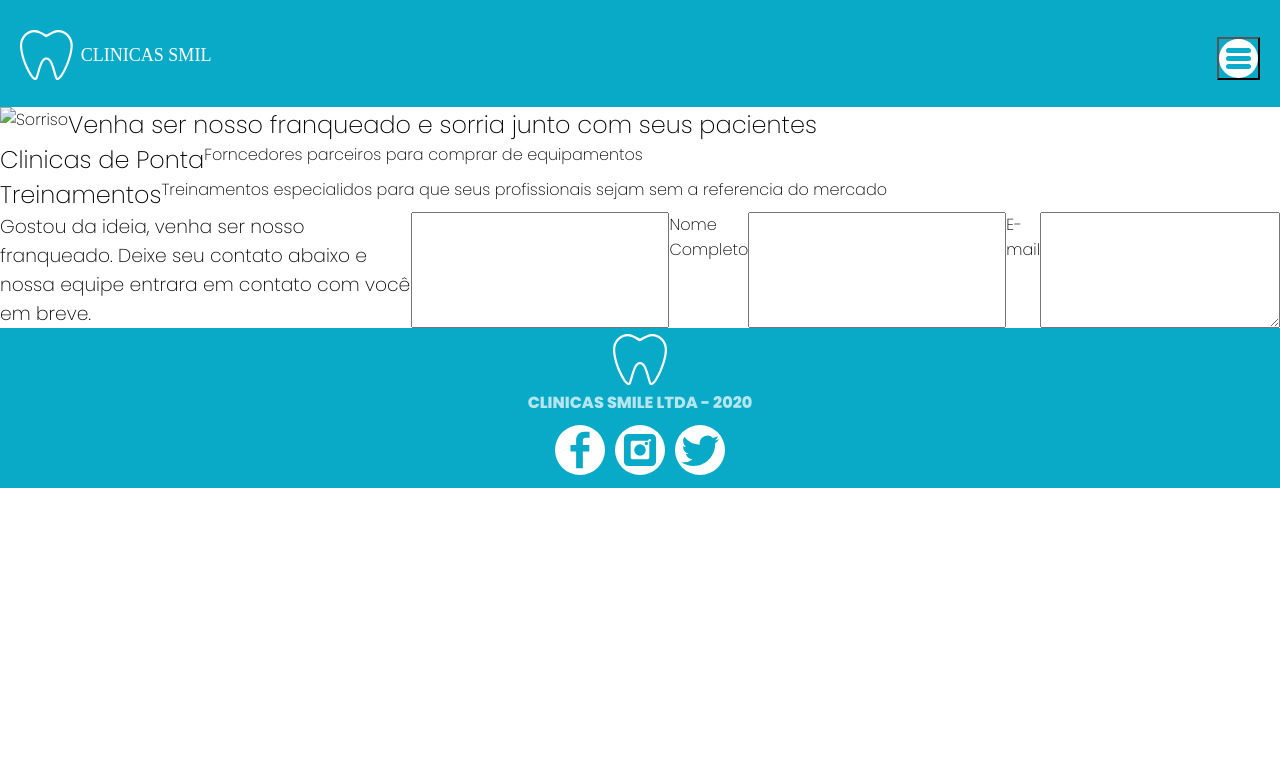
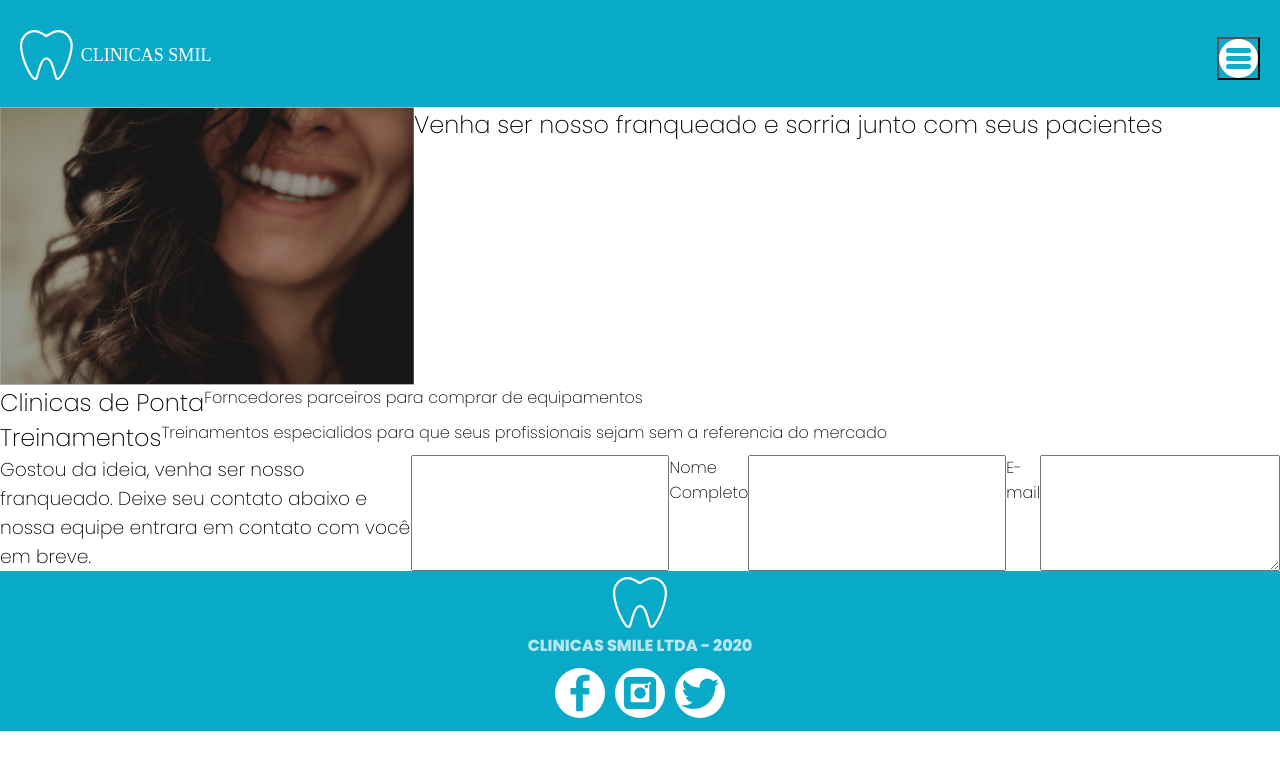
Before and after one commit to KhayanCardoso/hcodeTrabalhoGrupo, a website: page franchise.html in a window 1280 px wide. Drawn offline with Linux system fonts and the light colour scheme.

Commit message:
imagens franchise

```diff
--- a/franchise.html
+++ b/franchise.html
@@ -50,9 +50,9 @@
     <section id="franchise">
         <header class="franchise_header">
             <picture>
-                <source srcset="" type="image/webp">
-                <source srcset="" type="image/jpeg">
-                <img src="" alt="Sorriso">
+                <source srcset="assets/images/sorriso.webp" type="image/webp">
+                <source srcset="assets/images/sorriso.jpeg" type="image/jpeg">
+                <img src="assets/images/sorriso.png" alt="Sorriso">
             </picture>
             <h1>Venha ser nosso franqueado e sorria junto com seus pacientes</h1>
         </header>
```
Also changed, not shown: assets/images/sorriso.jpg (added), assets/images/sorriso.png (added), assets/images/sorriso.webp (added).
